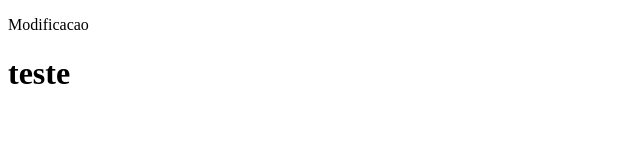
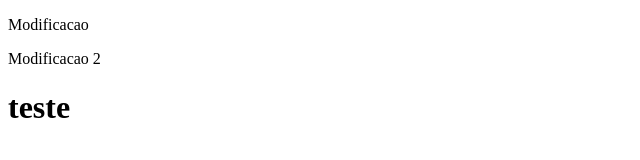
Before and after one commit to Pufflobo/oficinaGit, a plain HTML site: page index.html in a window 1280 px wide. Shown: the whole page, without its empty margins (0-640 px from the left). Drawn offline with Linux system fonts and the light colour scheme.

Commit message:
Teste de merge

```diff
--- a/index.html
+++ b/index.html
@@ -3,5 +3,6 @@
     <p>
         Modificacao
     </p>
+    <p>Modificacao 2</p>
     <h1>teste</h1>
 </body>
```
